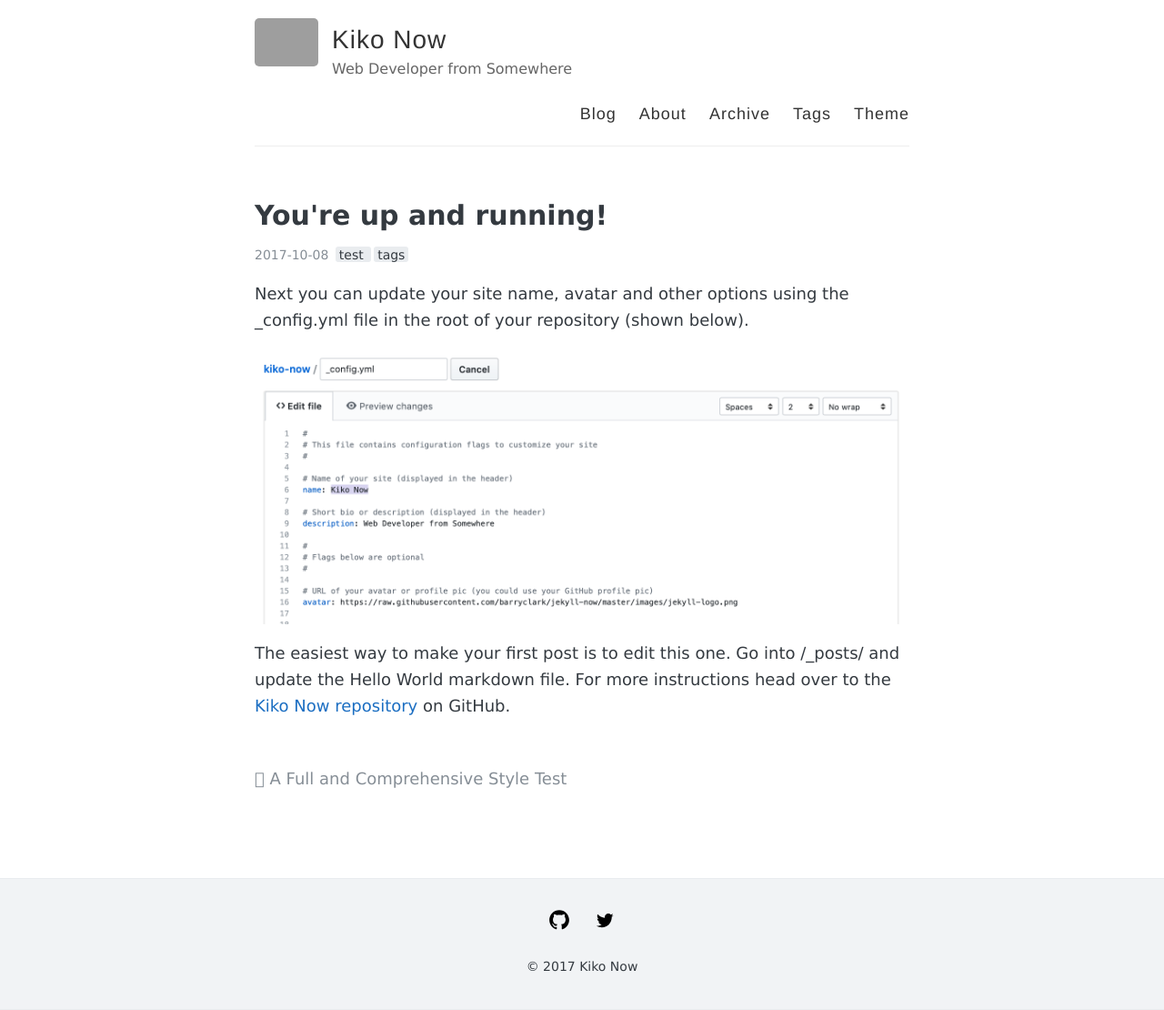
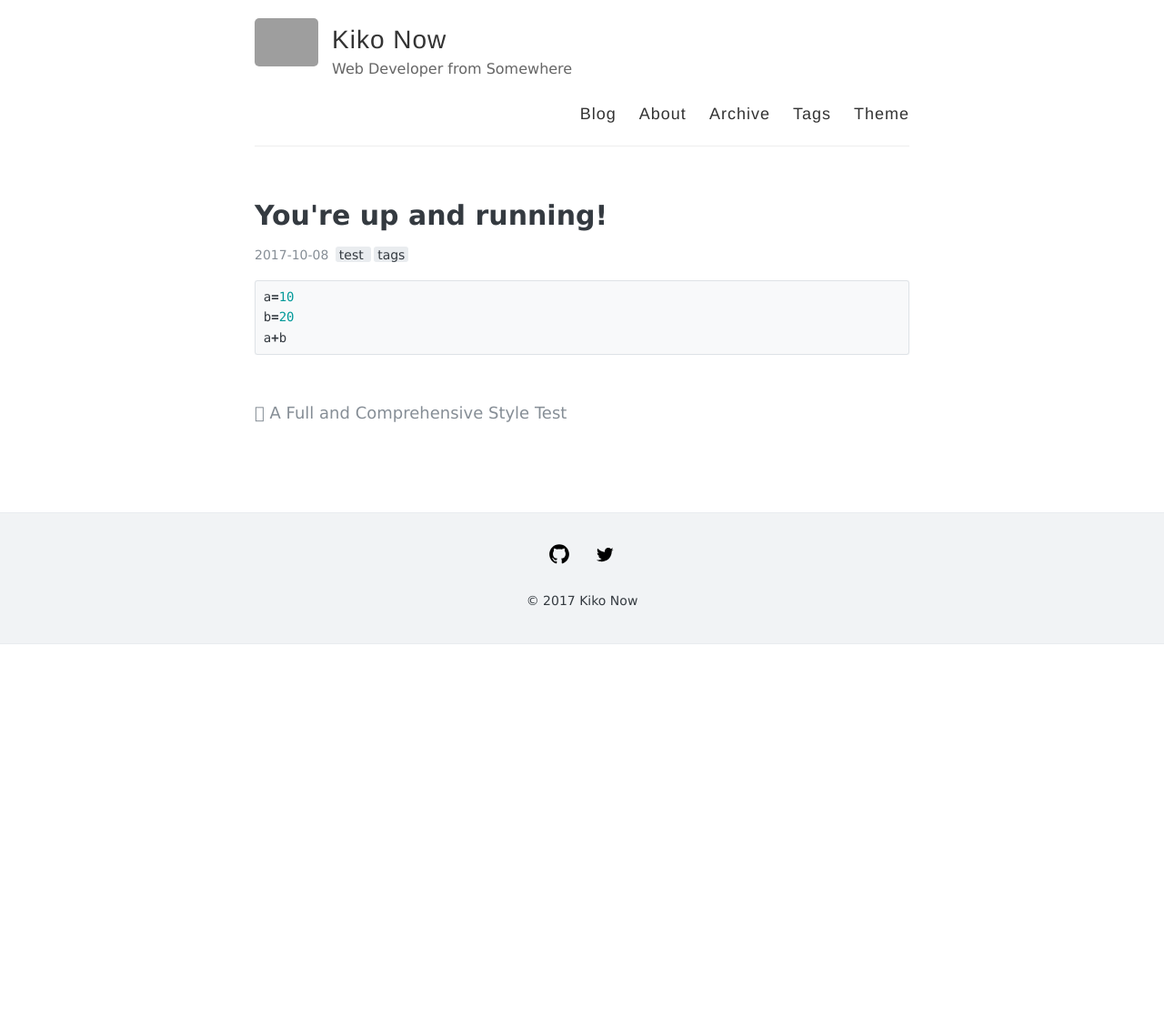
Before and after one commit to zoe0-0/blog, a Jekyll site: the page built from _posts/2017-10-08-hello-world.md, in a window 1280 px wide. Shown: the whole page at 91% size. Built offline with Jekyll 4.4.1, drawn with Linux system fonts in a browser that asks for light colours; after the commit the page ends 900 px from its top, so only the background shows below that; grey boxes are pictures that could not be loaded.

Commit message:
edit post

````diff
--- a/_posts/2017-10-08-hello-world.md
+++ b/_posts/2017-10-08-hello-world.md
@@ -6,8 +6,8 @@ tags:
   - tags
 ---
 
-Next you can update your site name, avatar and other options using the _config.yml file in the root of your repository (shown below).
-
-![_config.yml]({{ site.baseurl }}/images/config.png)
-
-The easiest way to make your first post is to edit this one. Go into /_posts/ and update the Hello World markdown file. For more instructions head over to the [Kiko Now repository](https://github.com/aweekj/kiko-now) on GitHub.
+```python
+a=10
+b=20
+a+b
+```
````
